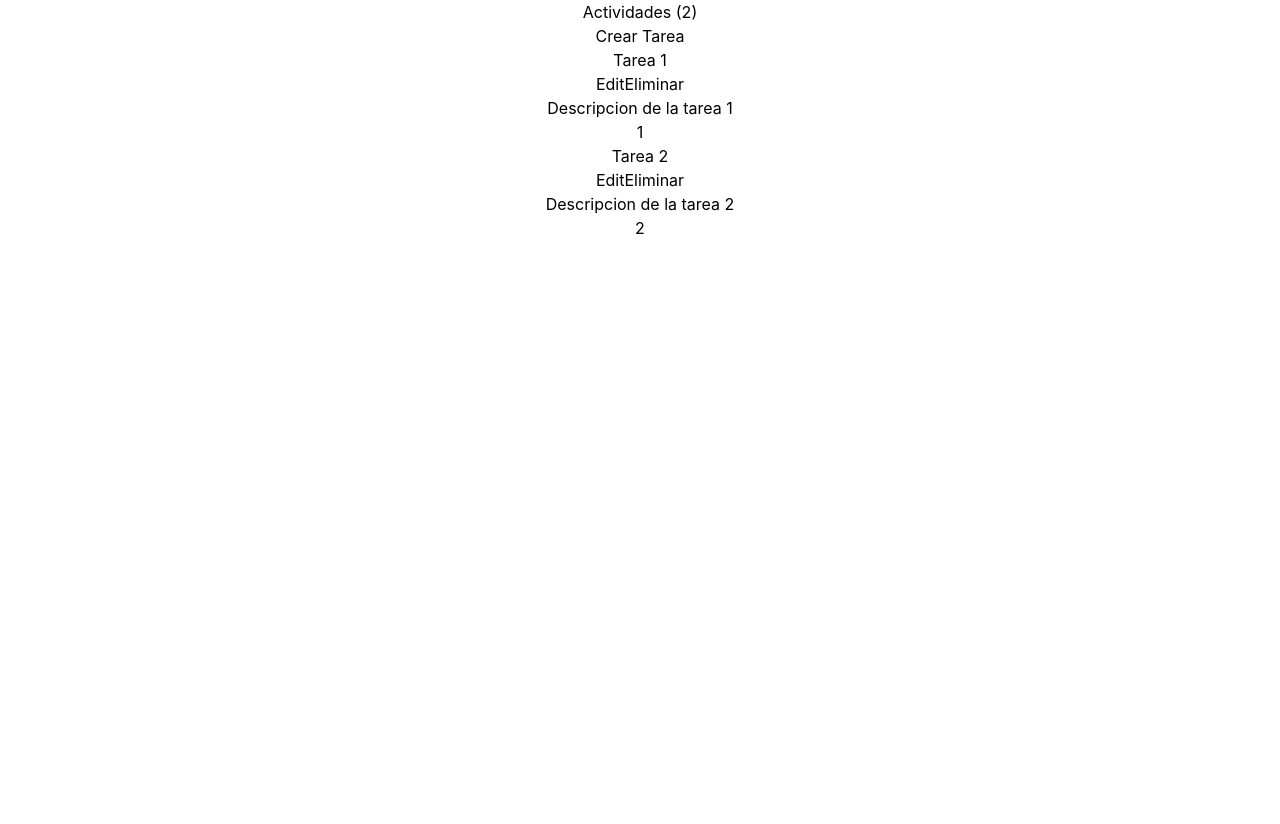
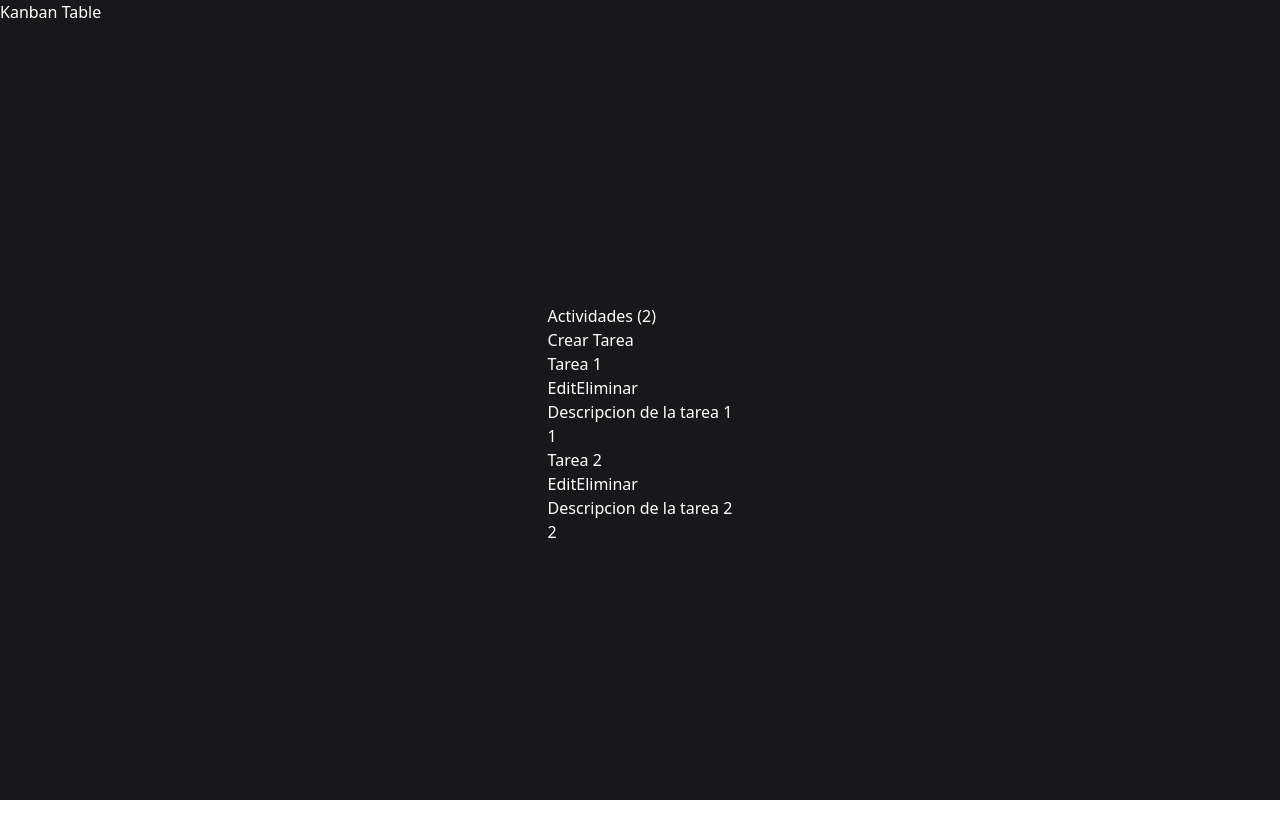
Before and after one commit to MenghySanchez/react-tailwind, a React (Create React App) app: page / in a window 1280 px wide. Before the commit the page ends 800 px from the top, so only its background shows below. Built offline with nearby package versions, Linux system fonts and the light colour scheme.

Commit message:
configuracion correcta de tailwind

```diff
--- a/src/App.js
+++ b/src/App.js
@@ -5,8 +5,9 @@ import { BrowserRouter, Routes, Route } from "react-router-dom";
 
 function App() {
   return (
-    <div className="App">
-
+    <div className="bg-zinc-900 h-screen text-white">
+      <h1> Kanban Table</h1>
+      <div className="flex items-center justify-center h-full">
       <BrowserRouter>
         <Routes>
           <Route path='/' element={<TaskList/>}/>
@@ -14,6 +15,7 @@ function App() {
           <Route path='/edit-task/:id' element={<TaskForm/>}/>
         </Routes>
       </BrowserRouter>
+      </div>
     </div>
   );
 }
--- a/src/index.css
+++ b/src/index.css
@@ -1,17 +1,3 @@
 @tailwind base;
 @tailwind components;
 @tailwind utilities;
-
-body {
-  margin: 0;
-  font-family: -apple-system, BlinkMacSystemFont, 'Segoe UI', 'Roboto', 'Oxygen',
-    'Ubuntu', 'Cantarell', 'Fira Sans', 'Droid Sans', 'Helvetica Neue',
-    sans-serif;
-  -webkit-font-smoothing: antialiased;
-  -moz-osx-font-smoothing: grayscale;
-}
-
-code {
-  font-family: source-code-pro, Menlo, Monaco, Consolas, 'Courier New',
-    monospace;
-}
--- a/tailwind.config.js
+++ b/tailwind.config.js
@@ -1,6 +1,6 @@
 /** @type {import('tailwindcss').Config} */
 module.exports = {
-  ccontent: [
+  content: [
     "./src/**/*.{js,jsx,ts,tsx}",
   ],
   theme: {
```
